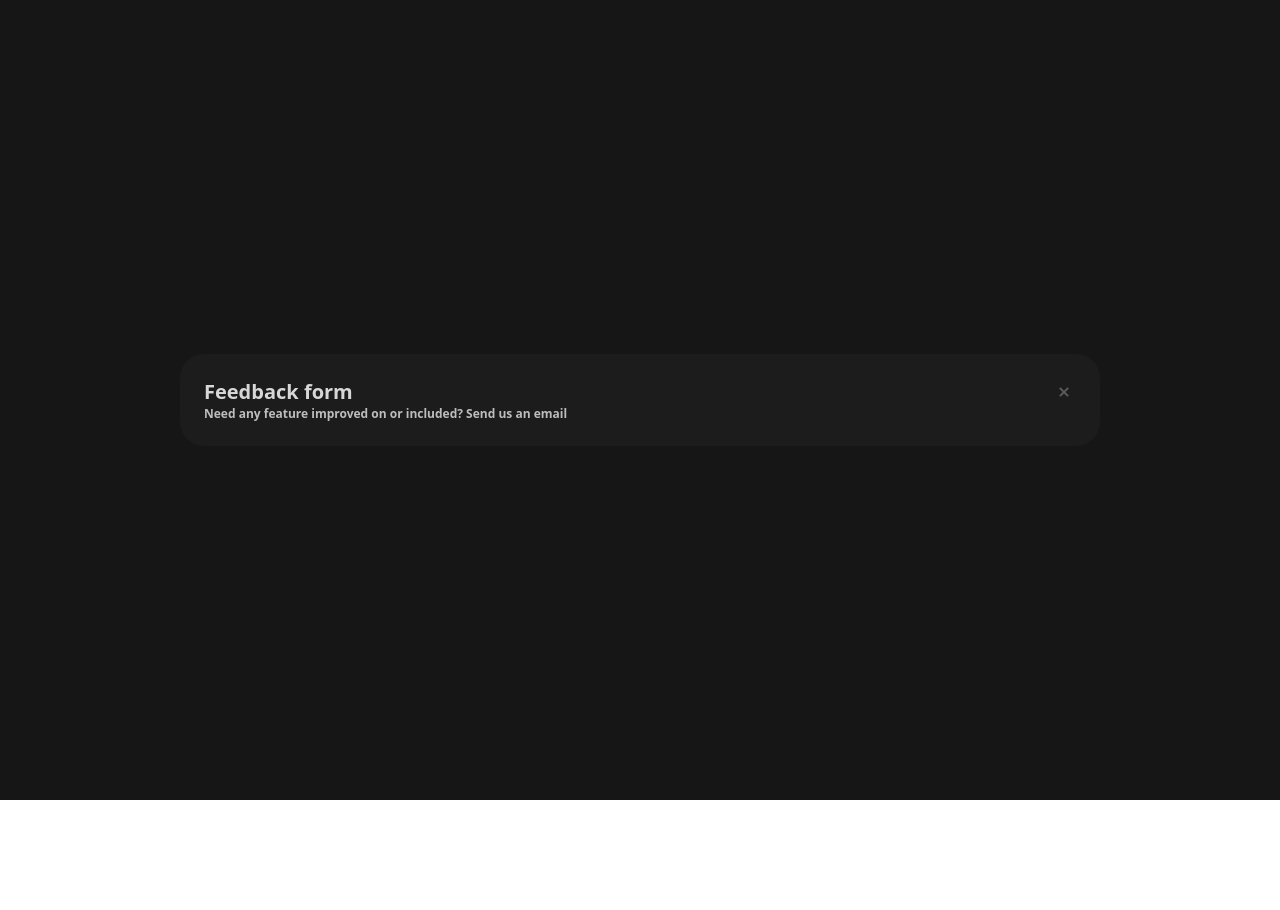
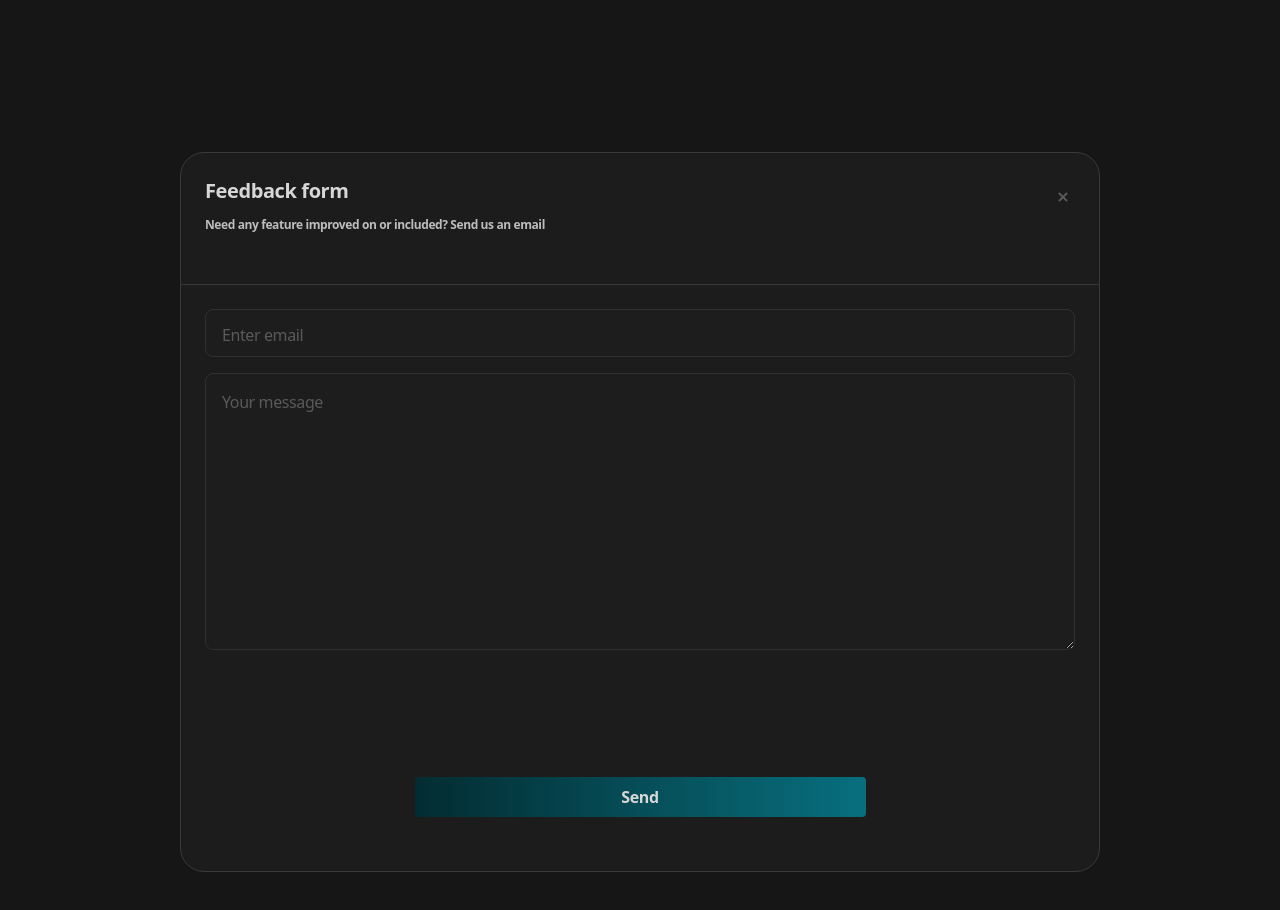
Before and after one commit to GitHub-Campus-Experts-Unilag/DevzenFrontend, a React (Vite) app: page /feedback in a window 1280 px wide. Shown: the top 910 px of the page. Before the commit the page ends 800 px from the top, so only its background shows below. Built offline with nearby package versions, Linux system fonts and the light colour scheme.

Commit message:
completed feedback UI

```diff
--- a/src/pages/Feedback.tsx
+++ b/src/pages/Feedback.tsx
@@ -1,18 +1,24 @@
 export const Feedback = () => {
   return (
-    <section className="flex items-center justify-center h-screen bg-[#161616]">
-    <div className="modal text-[#D7D7D7] font-semibold text-xl w-[920px] rounded-[24px] bg-[#1C1C1C] p-6">
-      <div className="header ">
+    <section className="flex items-center justify-center h-scren bg-[#161616] py-[152px] tracking-tight px-4">
+    <div className="modal text-[#D7D7D7] font-semibold text-xl w-[920px] h-[720px] rounded-[24px] bg-[#1C1C1C]  border border-[#393939]">
+      <div className="header h-[132px] border-b border-[#393939] p-3 sm:p-6 pt-9">
         <div className="flex justify-between items-center leading-6">
-            <h2 className="text-xl">Feedback form</h2>
-            <svg xmlns="http://www.w3.org/2000/svg" width="24" height="24" viewBox="0 0 24 24"><path fill="#5A5A5A" d="m12 13.4l-2.9 2.9q-.275.275-.7.275t-.7-.275t-.275-.7t.275-.7l2.9-2.9l-2.9-2.875q-.275-.275-.275-.7t.275-.7t.7-.275t.7.275l2.9 2.9l2.875-2.9q.275-.275.7-.275t.7.275q.3.3.3.713t-.3.687L13.375 12l2.9 2.9q.275.275.275.7t-.275.7q-.3.3-.712.3t-.688-.3z"/></svg>
+            <h2 className="text-xl h-10">Feedback form</h2>
+            <svg className="hover:text-[#D7D7D7] text-[#5A5A5A]" xmlns="http://www.w3.org/2000/svg" width="24" height="24" viewBox="0 0 24 24"><path fill="currentColor" d="m12 13.4l-2.9 2.9q-.275.275-.7.275t-.7-.275t-.275-.7t.275-.7l2.9-2.9l-2.9-2.875q-.275-.275-.275-.7t.275-.7t.7-.275t.7.275l2.9 2.9l2.875-2.9q.275-.275.7-.275t.7.275q.3.3.3.713t-.3.687L13.375 12l2.9 2.9q.275.275.275.7t-.275.7q-.3.3-.712.3t-.688-.3z"/></svg>
         </div>
-            <p className="text-[#BDBDBD] text-xs">Need any feature improved on or included? Send us an email</p>
+            <p className="text-[#BDBDBD] text-xs h-4">Need any feature improved on or included? Send us an email</p>
       </div> {/* HEADER */}
 
-      <div>
-
-      </div>
+      <form className="p-3 sm:p-6">
+        <div className="mb-[120px]">
+          <input type="text" placeholder="Enter email" className="mb-4 pl-4 w-full rounded-lg h-12 border focus:outline-none border-[#303030] bg-[#1D1D1D] placeholder:text-base placeholder:font-medium placeholder:text-[#5A5A5A]"/>
+          <textarea placeholder="Your message" name="" id="" className="h-[277px] p-4 w-full rounded-lg border focus:outline-none border-[#303030] bg-[#1D1D1D] placeholder:text-base placeholder:font-medium placeholder:text-[#5A5A5A]"/>
+        </div>
+        <div className="flex justify-center">
+          <button type="submit" className="w-full sm:w-[451px] h-[40px] bg-gradient-to-r from-[#032C32] to-[#086F7E] rounded text-base">Send</button>
+        </div>
+      </form>{/* FORM FIELDS */}
     </div> {/* MODAL */}
     </section>
   )
```
